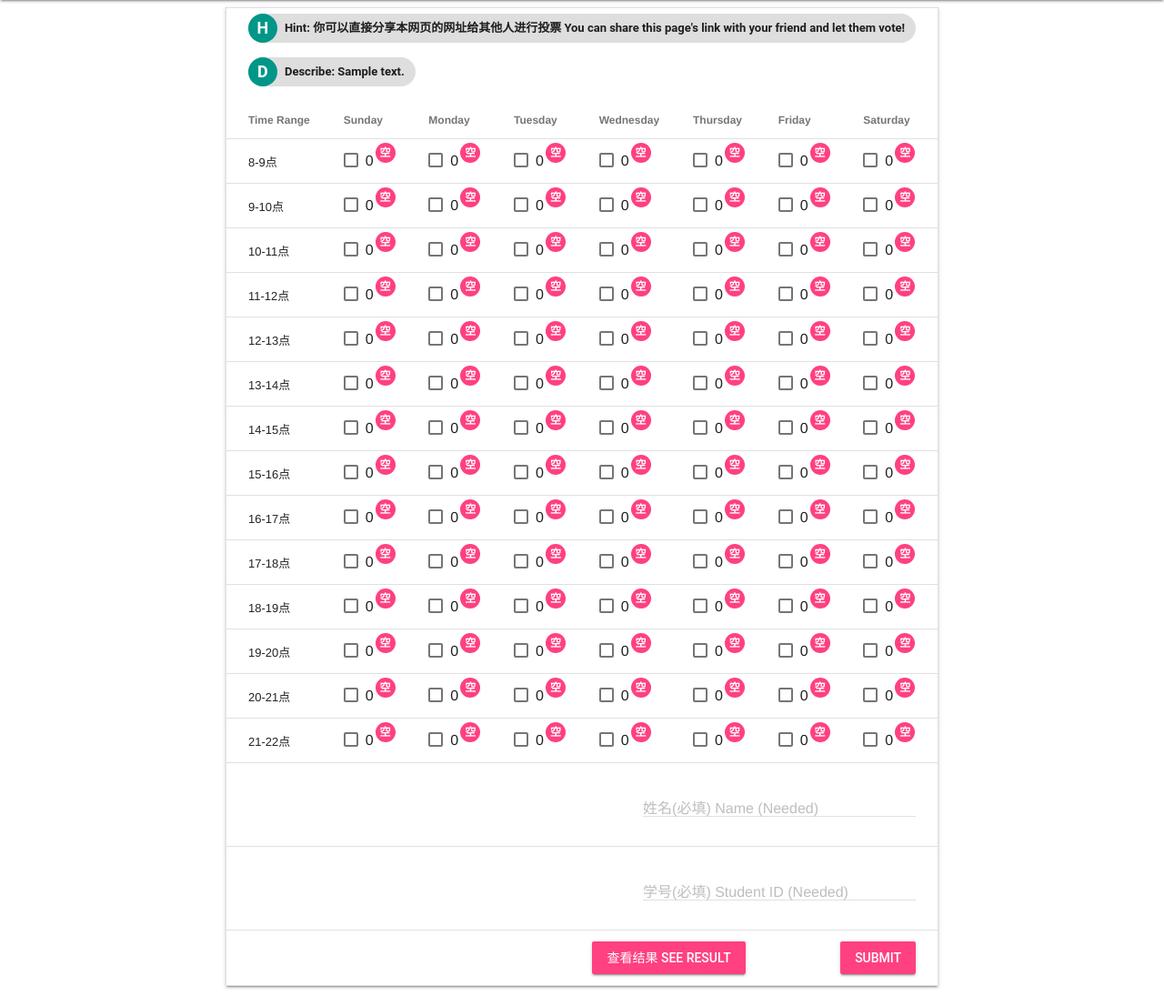
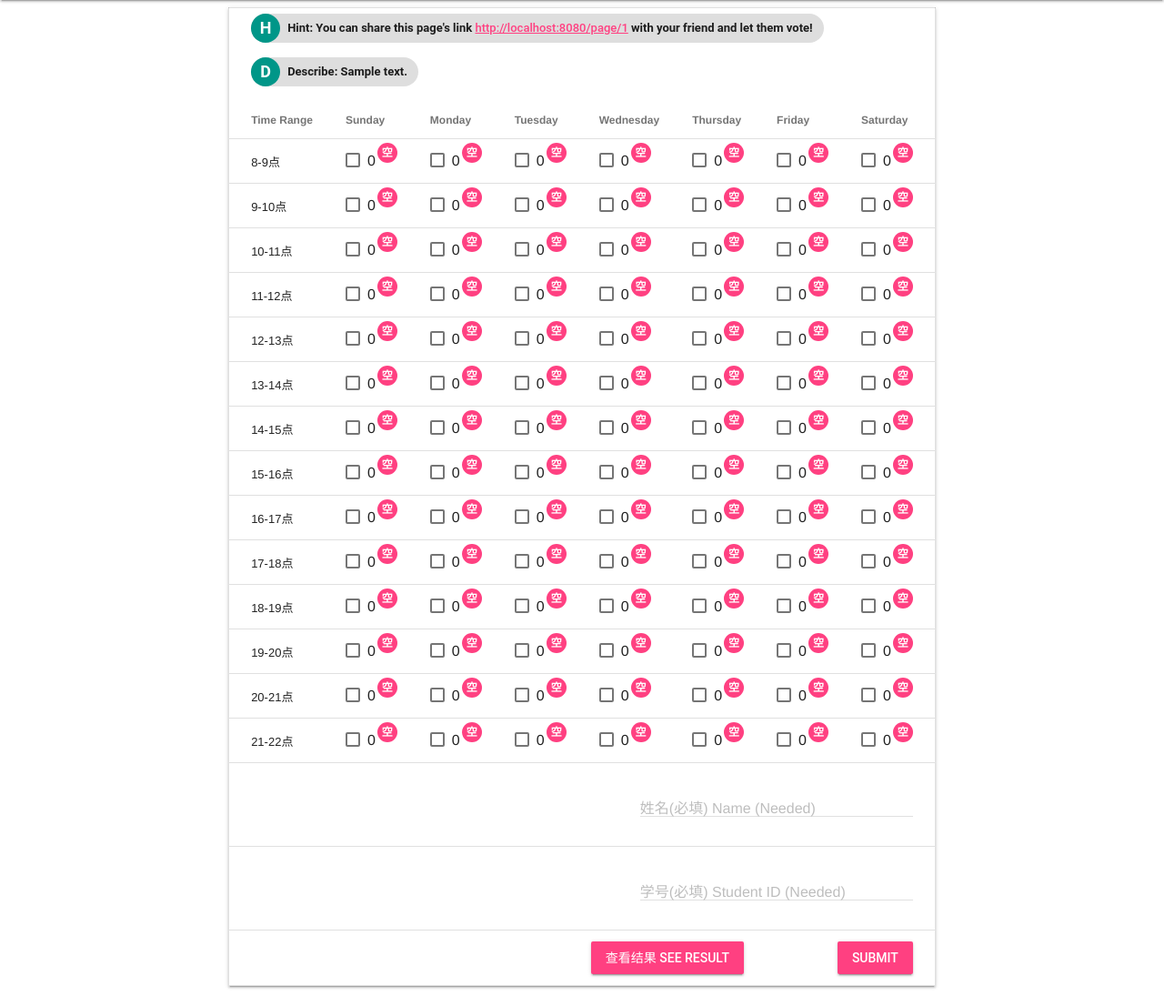
Before and after one commit to heimoshuiyu/uicvote, a Flask app: page /page/1 in a window 1280 px wide. Shown: the part 64-1170 px from the top of the page at 91% size. Run offline with Flask 2, Linux system fonts and the light colour scheme; tables that the repository leaves empty hold one stand-in row (values such as "Sample post"); data that the repository does not hold is empty.

Commit message:
http and https 302 problem

```diff
--- a/main.py
+++ b/main.py
@@ -7,7 +7,7 @@
 
 ADDRESS = ('0.0.0.0', 8080)
 APP_SECRET_KEY = 'woshimima_blablablablabla_NicoNicoNI~~~~~'
-DONAME = 'https://sh.bakusaihazu.site:3900'
+DONAME = 'http://localhost:8080'
 
 app = Flask(__name__, static_url_path='')
 app.debug = False
@@ -57,8 +57,12 @@
     # 处理上下文
     message = session.get('message')
     session['message'] = ''
+
+    # 生成URL
+    url = DONAME + '/page/' + id
+
     return render_template('page.html', id=id, data=data, message=message, describe=describe,
-    needinfo=needinfo)
+    needinfo=needinfo, url=url)
 
 
 @app.route('/record/<id>', methods=['GET'])
--- a/templates/page.html
+++ b/templates/page.html
@@ -19,7 +19,7 @@
                             <span class="mdl-chip mdl-chip--contact">
                                 <span class="mdl-chip__contact mdl-color--teal mdl-color-text--white">H</span>
                                 <span class="mdl-chip__text">
-                                    Hint: 你可以直接分享本网页的网址给其他人进行投票 You can share this page's link with your friend and let them vote!
+                                    Hint: You can share this page's link <a href="{{ url }}">{{ url }}</a> with your friend and let them vote!
                                 </span>
                             </span>
                         {% endif %}
```
